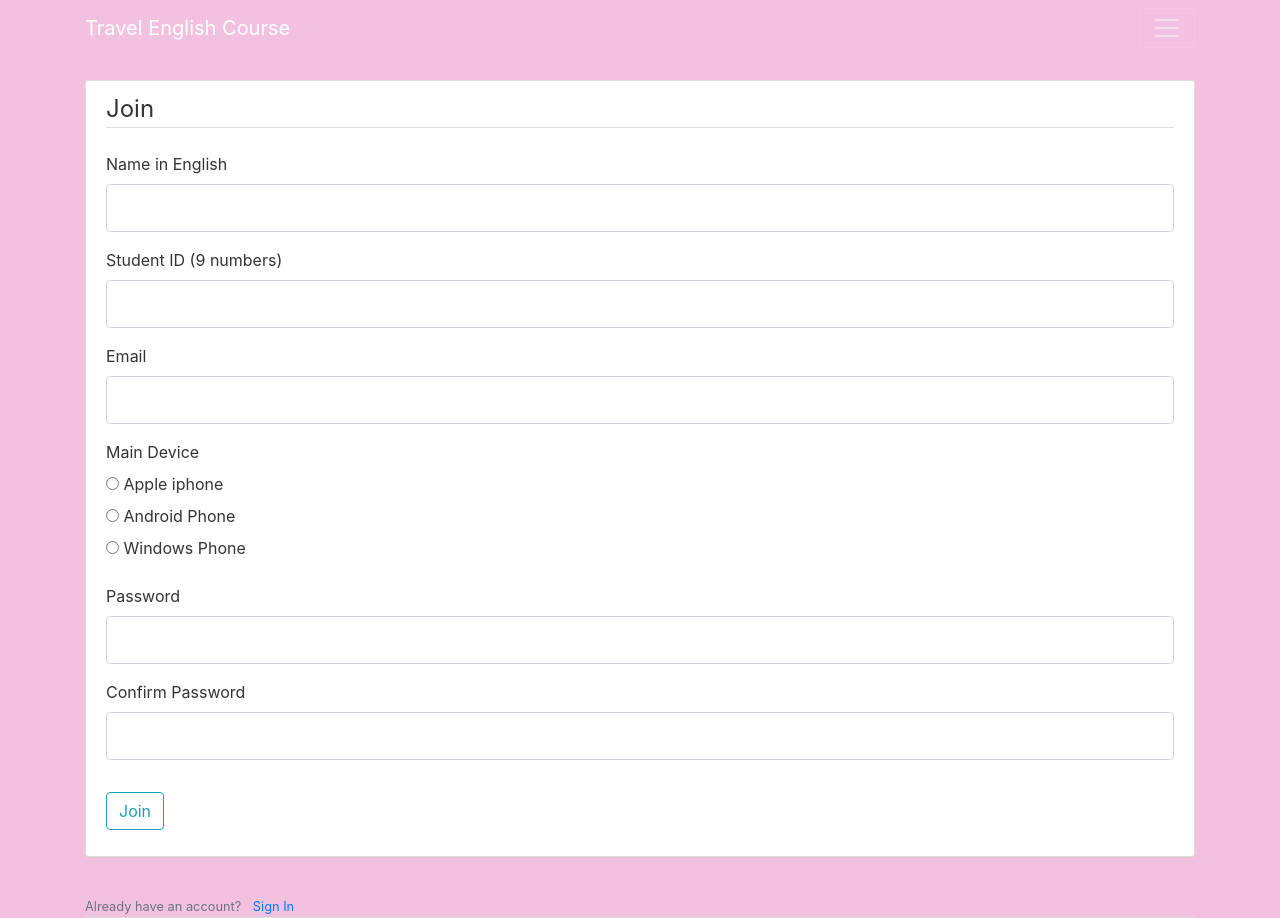
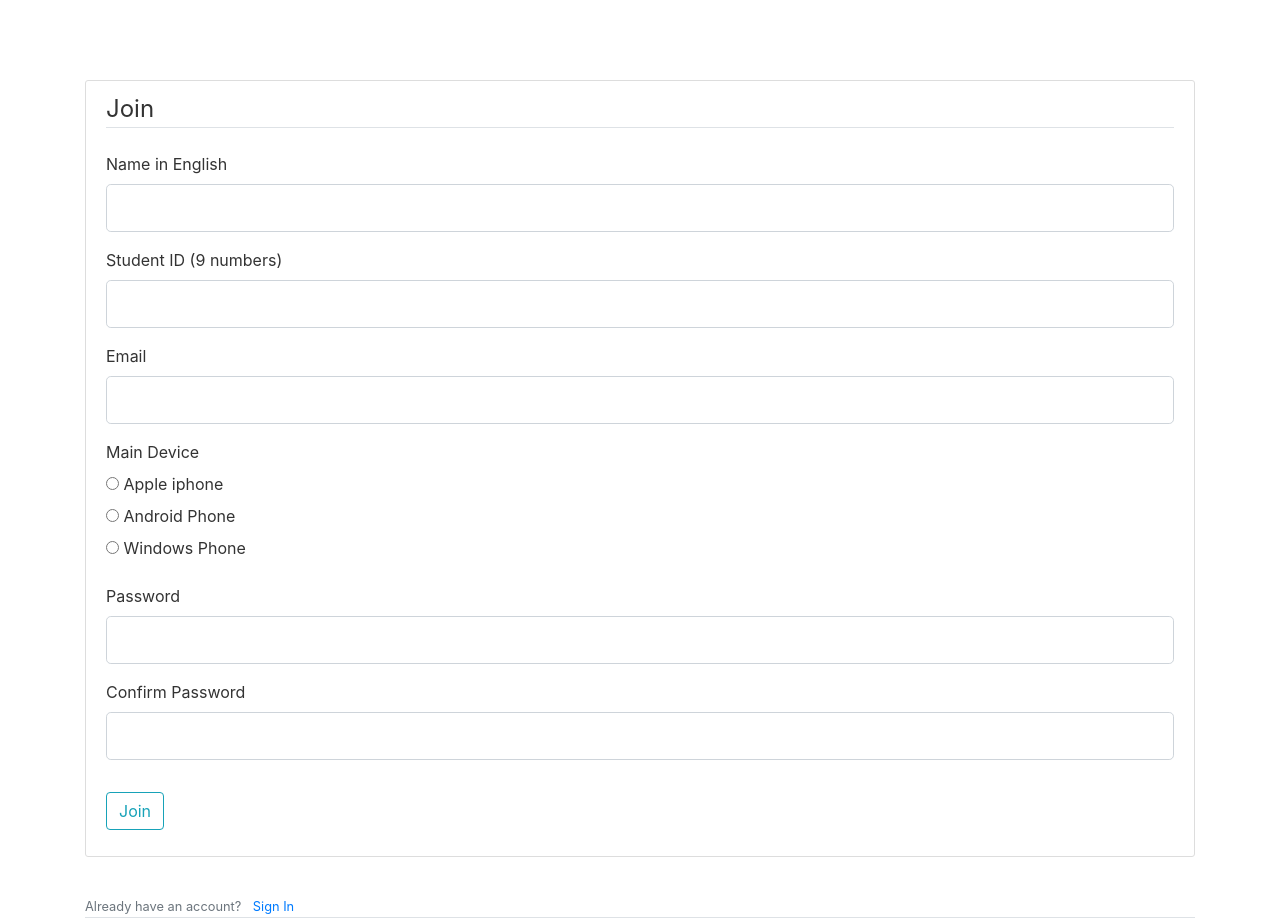
Before and after one commit to ChrisEng0212/travel-eng, a Flask app: page /register in a window 1280 px wide. Run offline with Flask 2, Linux system fonts and the light colour scheme; parts of the project's set-up code (start-up, migrations or seed data) failed here and were passed over; some libraries are stand-ins or nearby versions.

Commit message:
ColorSchemeUpdate

```diff
--- a/app.py
+++ b/app.py
@@ -9,8 +9,10 @@
 
 
 
+
 app = Flask(__name__)
 app.config.from_object(Config)
+
 db = SQLAlchemy(app)
 bcrypt = Bcrypt()
 login_manager = LoginManager(app)
--- a/routesAdmin.py
+++ b/routesAdmin.py
@@ -17,11 +17,14 @@
 
 ColorScheme = ColorScheme.query.first()
 S3_LOCATION = ColorScheme.Extra1
-color1 = ColorScheme.color1
+titleColor = ColorScheme.color1
+bodyColor = ColorScheme.color2
+headTitle = ColorScheme.Title1
+
 
 @app.context_processor
 def inject_user():
-    return dict(color1=color1)
+    return dict(titleColor=titleColor, bodyColor=bodyColor, headTitle=headTitle)
 
 @app.route("/admin", methods = ['GET', 'POST'])
 @login_required
--- a/static/main.css
+++ b/static/main.css
@@ -31,7 +31,6 @@
 
 
 body {
-    background: #f3c1e0;
     color: #333333;
     margin-top: 5rem;
   }
--- a/templates/layout.html
+++ b/templates/layout.html
@@ -9,18 +9,18 @@
   <link rel="stylesheet" type="text/css" href="{{ url_for('static', filename='main.css') }}">
 
     {% if title %}
-        <title> Travel English - {{ title }} </title>
+        <title> {{headTitle}} - {{ title }} </title>
     {% else %}
-        <title> Travel English </title>
+        <title> {{headTitle}} </title>
     {% endif %}
 
 </head >
 
     <header class="site-header" >
       <div>
-        <nav class="navbar navbar-dark fixed-top " style="background:{{color1}}"> <!---navbar-expand-md -->
+        <nav class="navbar navbar-dark fixed-top " style="background:{{titleColor}}"> <!---navbar-expand-md -->
                     <div class="container">
-                      <a class="navbar-brand ml-8" href="/">Travel English Course</a>
+                      <a class="navbar-brand ml-8" href="/">{{headTitle}}</a>
                       <button class="navbar-toggler" type="button" data-toggle="collapse" data-target="#navbarToggle" aria-controls="navbarToggle"
                       aria-expanded="false" aria-label="Toggle navigation">
                         <span class="navbar-toggler-icon"></span> <!--makes nav icon appear-->
@@ -41,7 +41,7 @@
                             data-toggle="dropdown" aria-haspopup="true" aria-expanded="false">
                               Instructor
                             </a>
-                            <div class="dropdown-menu" aria-labelledby="navbarDropdownIns">
+                            <div class="dropdown-menu" aria-labelledby="navbarDropdownIns" style="background:pink">
                               <a class="dropdown-item" href="{{ url_for ('admin') }}", target="_blank">Admin</a>
                               <div class="dropdown-divider"></div>
                               <a class="dropdown-item" href="#">Something else here</a>
@@ -64,7 +64,7 @@
       </div>
     </header>
 
-    <body>
+    <body style="background:{{bodyColor}}">
 
 
     <main role="main" class="container">
```
